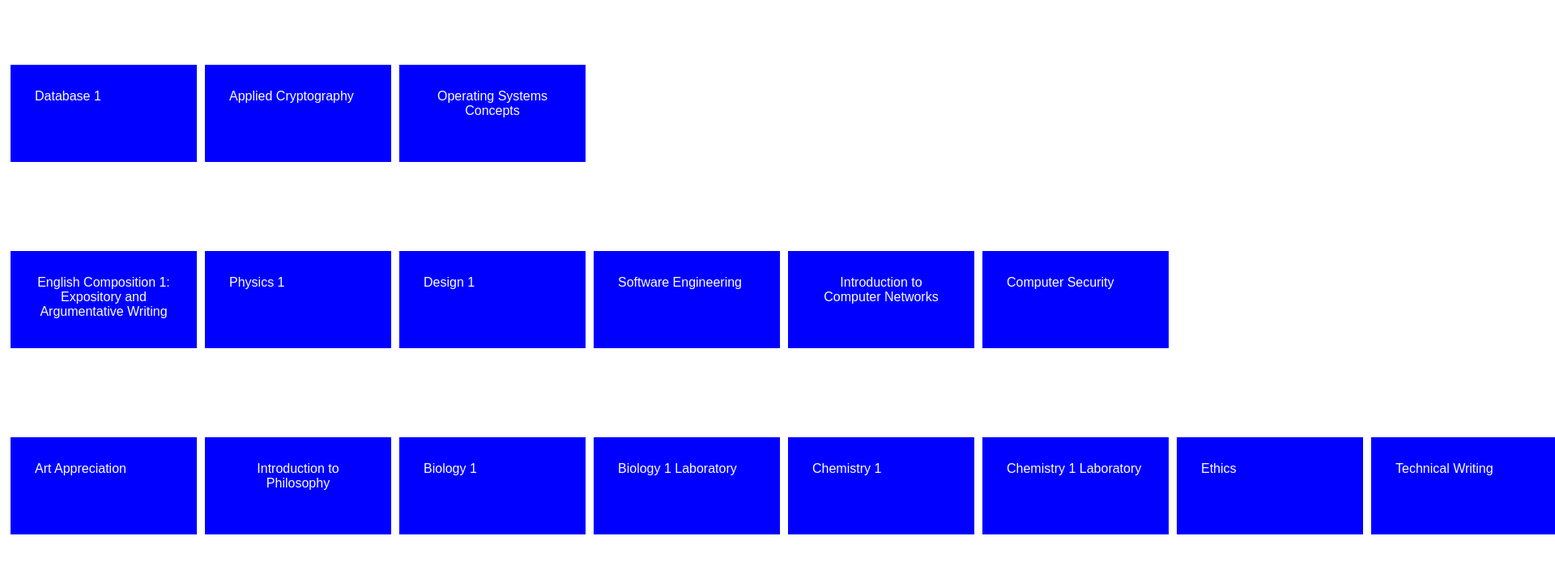
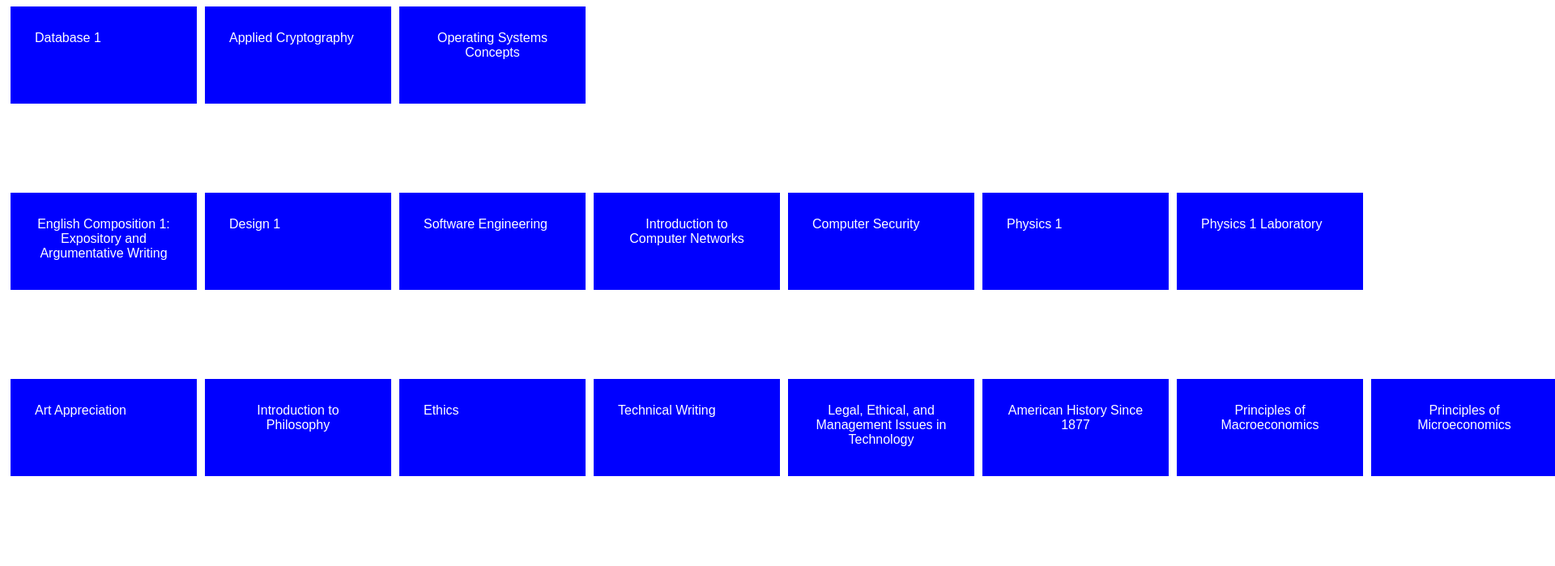
Before and after one commit to PrivacyPolicy/DegreeTreeMaker, a plain HTML site: page index.html in a window 1280 px wide. Shown: the part 925-1624 px from the top of the page at 81% size, 1920 px wide, since content can reach past the window. Drawn offline with Linux system fonts and the light colour scheme.

Commit message:
Force all co-requisites to be on the same row

```diff
--- a/index.html
+++ b/index.html
@@ -10,8 +10,5 @@
         <script src=script.js></script>
     </head>
     <body>
-
-        <h1>Soemthing or toher</h1>
-
     </body>
 </html>
--- a/script.js
+++ b/script.js
@@ -32,6 +32,7 @@ $(function() {
 
         // print out the results to the user
         for (var i = tree.length - 1; i >= 0; i--) {
+//        for (var i = 0; i < tree.length; i++) {
             var $row = $(document.createElement("div"));
             $row.addClass("row");
             for (var j = 0; j < tree[i].length; j++) {
@@ -59,24 +60,41 @@ $(function() {
         do {
             eachPrereqInRow(rows, i, function(course) {
                 if (course.row < i + 1) {
-                    moveCourseToRow(rows, course, i + 1);
+                    moveCourseToRow(rows, course, i + 1, true);
                 }
             });
             i++;
         } while (rows[i] && rows[i].length > 0);
-
         // find all co-requisites and add them back where they belong
         // for all that have a co-requisite
-        //   select co-requisites of said course
-        //   find out which has the lowest tree position
-        //   move them all to the lowest row
+        for (var i = 0; i < rows.length; i++) {
+            for (var j = 0; j < rows[i].length; j++) {
+                var course = rows[i][j];
+                if (course.coreq.length > 0) {
+                    var coreqs = [course];
+                    for (var k = 0; k < course.coreq.length; k++) {
+                        coreqs.push(findCourseByID(
+                            rows, course.coreq[k]));
+                    }
+                    // move all coreqs to the lowest row
+                    var maxRow = 0;
+                    for (var k = 0; k < coreqs.length; k++) {
+                        maxRow = Math.max(coreqs[k].row, maxRow);
+                    }
+                    for (var k = 0; k < coreqs.length; k++) {
+                        console.log(coreqs[k].row + " : " + coreqs[k].name);
+                        moveCourseToRow(rows, coreqs[k], maxRow, false);
+                    }
+                }
+            }
+        }
 
         return rows;
     }
 
     // function to move course down to a specified row
     // moves the course and all prerequisites underneath it recursively
-    function moveCourseToRow(rows, course, row) {
+    function moveCourseToRow(rows, course, row, recursive) {
         // delete from old row
         for (var i = 0; i < rows[course.row].length; i++) {
             if (rows[course.row][i].id == course.id) {
@@ -91,9 +109,11 @@ $(function() {
         rows[row].push(course);
 
         // move all of the course's prerequisites, too
-        eachPrereqInCourse(rows, course, function(prereq) {
-            moveCourseToRow(rows, prereq, row + 1);
-        });
+        if (recursive) {
+            eachPrereqInCourse(rows, course, function(prereq) {
+                moveCourseToRow(rows, prereq, row + 1, true);
+            });
+        }
     }
 
     // function to find course from a list by id
```
